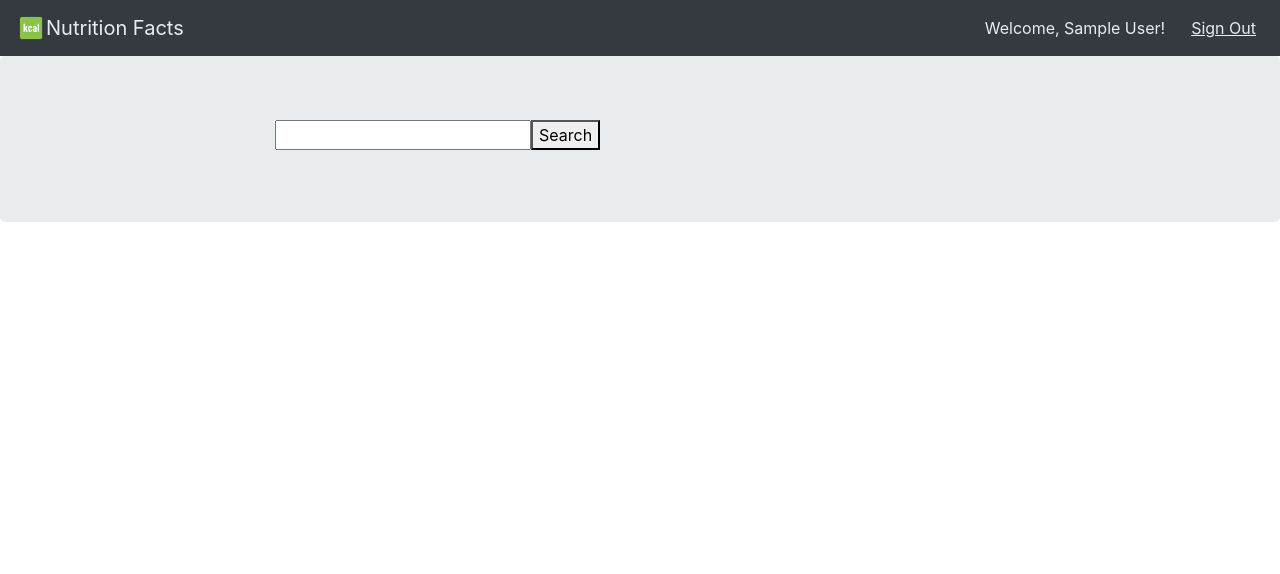
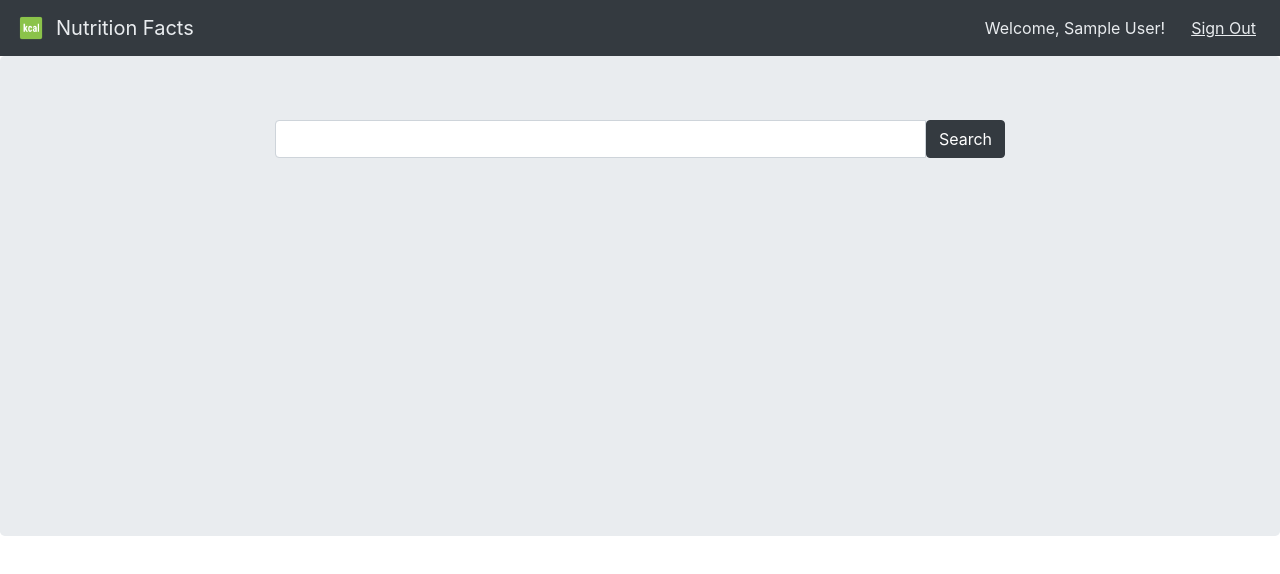
Before and after one commit to paul-gmz/ASE-Lab3, an Angular app: page / in a window 1280 px wide. Shown: the top 574 px of the page. Built offline with nearby package versions, Linux system fonts and the light colour scheme; sample sign-in values are in the browser's storage.

Commit message:
top-bar nav updates, nutrition ui, speak text

```diff
--- a/src/app/nutrition/nutrition.component.css
+++ b/src/app/nutrition/nutrition.component.css
@@ -0,0 +1,7 @@
+.card-body {
+  padding-top: 0;
+}
+
+.td-left {
+  padding-left: 40px;
+}
--- a/src/app/nutrition/nutrition.component.html
+++ b/src/app/nutrition/nutrition.component.html
@@ -1,29 +1,38 @@
 <app-top-nav></app-top-nav>
 
-<div class="jumbotron">
+<div class="jumbotron" style="min-height: 30em">
   <div class="container">
     <div class="row">
       <div class="col-sm-8 offset-sm-2">
-        <label>
-          <input [(ngModel)]="food" type="text" id="food-input"/>
-        </label>
-        <button (click)="search()" onClick="speak()">Search</button>
+
+        <div class="input-group">
+          <input type="text" class="form-control" [(ngModel)]="food">
+          <span class="input-group-btn">
+            <button class="btn btn-dark" type="button" (click)="search()">Search</button>
+          </span>
+        </div>
 
         <div class="card text-white bg-dark mb-3 center" *ngIf="showNutrition" style="margin-top: 25px;">
-          <div class="card-header center">
-            {{nutrition.name}}
-          </div>
-
           <div class="card-body">
             <table class="table table-dark">
               <tbody>
               <tr>
+                <th colspan="2" class="text-center" style="padding: 25px 0;font-size:18px; font-weight: 600" >
+                  <span id="food-name">
+                  {{nutrition.name}}
+                  </span>
+                  <img src="../../assets/images/speak.png" width="20" height="20"
+                       style="margin-left: 10px; margin-top: 4px"
+                       class="d-inline-block align-top" alt="Speak Text" onClick="speak()"/>
+                </th>
+              </tr>
+              <tr>
                 <td class="td-left">Calories</td>
-                <td class="td-right">{{nutrition.calories}}</td>
+                <td class="td-right text-center">{{nutrition.calories}}</td>
               </tr>
               <tr>
                 <td class="td-left">Serving Weight</td>
-                <td class="td-right">{{nutrition.serving}} g</td>
+                <td class="td-right text-center">{{nutrition.serving}}</td>
               </tr>
               </tbody>
             </table>
--- a/src/app/nutrition/nutrition.component.ts
+++ b/src/app/nutrition/nutrition.component.ts
@@ -29,10 +29,11 @@ export class NutritionComponent implements OnInit {
         this.showNutrition = false;
         alert('No results found for ' + this.food);
       } else {
+        console.log(data['hits'][0].fields.calories + ' ' + data['hits'][0].fields.nf_serving_weight_gram);
         this.nutrition = {name: data['hits'][0].fields.item_name,
-          calories: data['hits'][0].fields.nf_calories,
-          serving: (data['hits'][0].fields.nf_serving_weight_grams === null ?
-            data['hits'][0].fields.nf_serving_weight_grams : 'n/a')};
+          calories: (data['hits'][0].fields.calories === undefined ? 'n/a' : data['hits'][0].fields.calories + 'cal'),
+          serving: (data['hits'][0].fields.nf_serving_weight_grams === null ? 'n/a'
+            : data['hits'][0].fields.nf_serving_weight_grams + 'g')};
         // example: chick
         this.showNutrition = true;
         this.food = '';
--- a/src/app/top-nav/top-nav.component.html
+++ b/src/app/top-nav/top-nav.component.html
@@ -1,20 +1,17 @@
 <nav class="navbar navbar-dark bg-dark navbar-expand-md bg-faded justify-content-center">
   <a class="navbar-brand d-flex w-50 mr-auto" routerLink="/" style="color: #e9ecef;">
-    <img src="../assets/images/cal.png" width="30" height="30" class="d-inline-block align-top" alt=""/>
+    <img src="../../assets/images/cal.png" width="30" height="30" class="d-inline-block align-top"
+         alt="Nutrition Facts" style="margin-right: 10px"/>
     {{title}}
   </a>
 
   <ul class="nav navbar-nav ml-auto w-100 justify-content-end">
-    <li class="nav-item" *ngIf="user === null">
-      <a class="nav-link active" style="text-decoration: underline; color: #e9ecef;" routerLink="/auth">Sign In/Register</a>
-    </li>
-
     <li class="nav-item" *ngIf="user !== null">
       <a class="nav-link disabled" style="color: #e9ecef; margin-right: 10px;">Welcome, {{user.name}}!</a>
     </li>
 
     <li class="nav-item" *ngIf="user !== null">
-      <a class="nav-link active hover" style="text-decoration: underline; color: #e9ecef;" (click)="signOut()">Sign Out</a>
+      <a class="nav-link hover" style="text-decoration: underline; color: #e9ecef;" (click)="signOut()">Sign Out</a>
     </li>
   </ul>
 </nav>
--- a/src/index.html
+++ b/src/index.html
@@ -6,8 +6,15 @@
     <base href="/" />
     <meta name="viewport" content="width=device-width, initial-scale=1" />
     <link rel="icon" type="image/x-icon" href="./assets/images/cal.png" />
+    <script src="https://code.responsivevoice.org/responsivevoice.js?key=ZzJeoEOO"></script>
   </head>
   <body>
     <app-root></app-root>
   </body>
+
+  <script>
+    function speak() {
+      responsiveVoice.speak(document.getElementById('food-name').innerText);
+    }
+  </script>
 </html>
```
Also changed, not shown: src/assets/images/speak.png (added).
